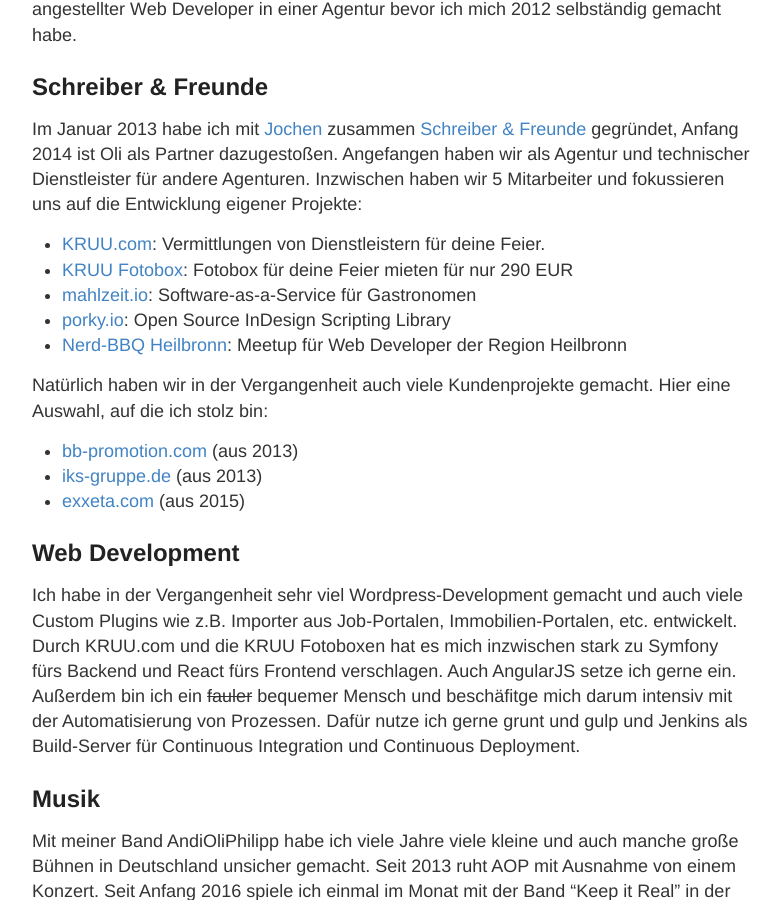
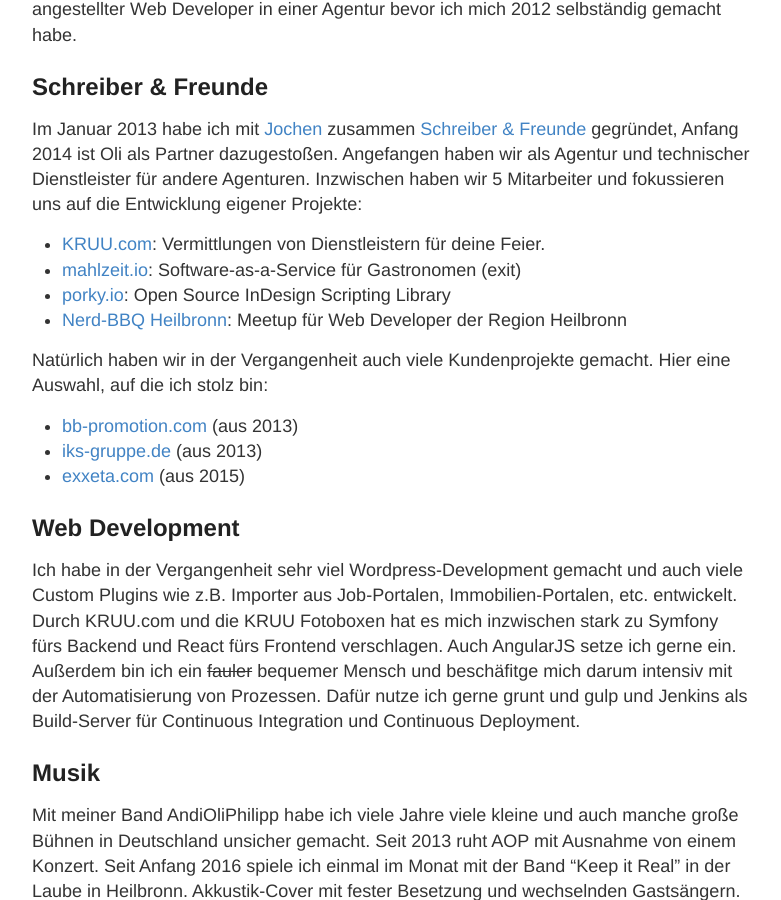
Before and after one commit to PhilippSchreiber/philippschreiber.github.io, a Jekyll site: the page built from index.md, in a window 1280 px wide and 900 px high, scrolled down 355 px. Shown: the whole window, without its empty margins (248-1029 px from the left). Built offline with Jekyll 4.4.1, drawn with Linux system fonts in a browser that asks for light colours.

Commit message:
Update index.md

```diff
--- a/index.md
+++ b/index.md
@@ -10,8 +10,7 @@
 Im Januar 2013 habe ich mit [Jochen](http://www.dj-finesse.de) zusammen [Schreiber & Freunde](https://www.schreiber-freunde.de) gegründet, Anfang 2014 ist Oli als Partner dazugestoßen. Angefangen haben wir als Agentur und technischer Dienstleister für andere Agenturen. Inzwischen haben wir 5 Mitarbeiter und fokussieren uns auf die Entwicklung eigener Projekte:
 
 * [KRUU.com](https://kruu.com): Vermittlungen von Dienstleistern für deine Feier.
-* [KRUU Fotobox](https://www.kruu-fotobox.de): Fotobox für deine Feier mieten für nur 290 EUR
-* [mahlzeit.io](https://mahlzeit.io): Software-as-a-Service für Gastronomen
+* [mahlzeit.io](https://mahlzeit.io): Software-as-a-Service für Gastronomen (exit)
 * [porky.io](http://porky.io): Open Source InDesign Scripting Library
 * [Nerd-BBQ Heilbronn](http://www.meetup.com/de-DE/Nerd-BBQ-Heilbronn/): Meetup für Web Developer der Region Heilbronn
 
```
